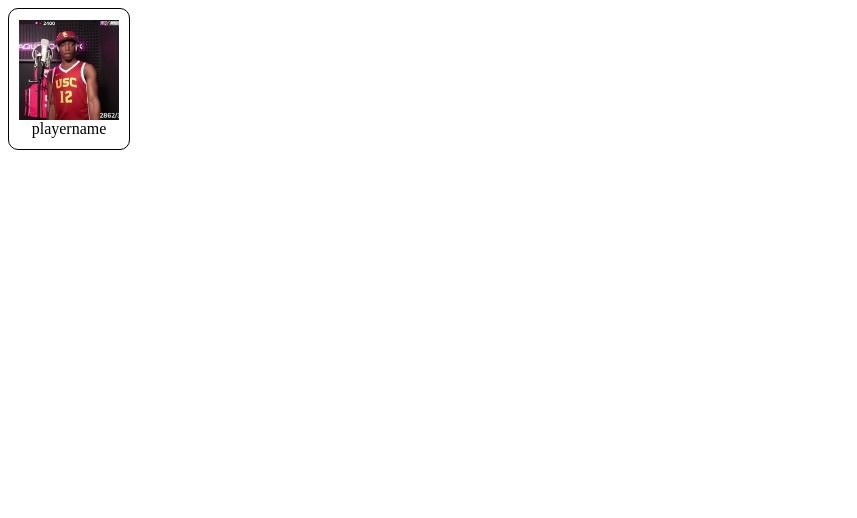
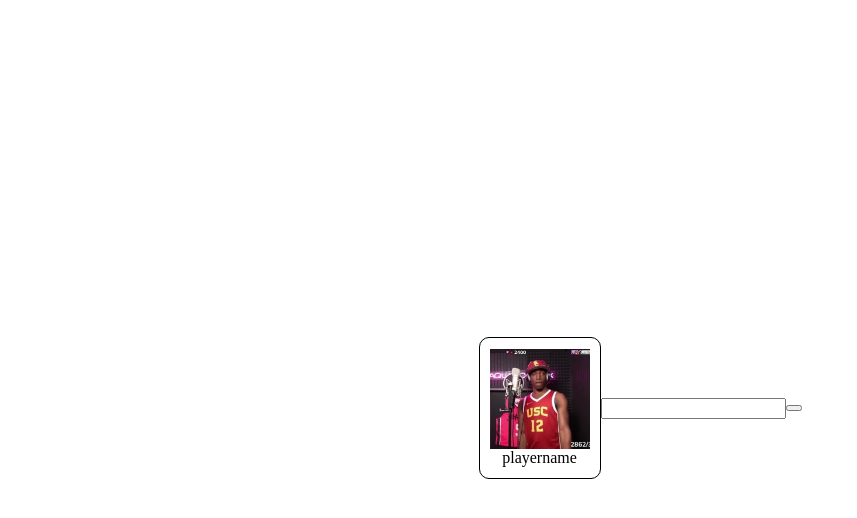
Before and after one commit to amirheyward/auxbattle, a React (Vite) app: page /lobby in a window 1280 px wide. Shown: the top 518 px of the page, without its empty margins (0-857 px from the left). Built offline with nearby package versions, Linux system fonts and the light colour scheme.

Commit message:
added basic front end (no video playing)

```diff
--- a/package.json
+++ b/package.json
@@ -4,14 +4,16 @@
   "version": "0.0.0",
   "type": "module",
   "scripts": {
-    "dev": "vite",
+    "dev": "vite --host 127.0.0.1",
     "build": "tsc -b && vite build",
     "lint": "eslint .",
     "preview": "vite preview"
   },
   "dependencies": {
+    "axios": "^1.18.1",
     "react": "^19.2.7",
-    "react-dom": "^19.2.7"
+    "react-dom": "^19.2.7",
+    "react-router": "^7.18.1"
   },
   "devDependencies": {
     "@babel/core": "^7.29.7",
--- a/src/App.tsx
+++ b/src/App.tsx
@@ -1,9 +1,16 @@
-import './App.css'
-import PlayerCard from './components/PlayerCard'
+import "./App.css";
+import { BrowserRouter, Routes, Route, Navigate } from "react-router";
+import Lobby from "./pages/Lobby";
 
 function App() {
-
-  return <PlayerCard />
+  return (
+    <BrowserRouter>
+      <Routes>
+        <Route path="/" element={<Navigate to="lobby" />} />
+        <Route path="/lobby" element={<Lobby />} />
+      </Routes>
+    </BrowserRouter>
+  );
 }
 
-export default App
+export default App;
--- /dev/null
+++ b/src/pages/Lobby.css
@@ -0,0 +1,6 @@
+.mainContainer {
+  display: flex;
+  justify-content: center;
+  align-items: center;
+  height: 100vh;
+}
--- /dev/null
+++ b/src/pages/Lobby.tsx
@@ -0,0 +1,37 @@
+import PlayerCard from "../components/PlayerCard";
+import "./Lobby.css";
+import { useRef, useState } from "react";
+import axios from "axios";
+
+function Lobby() {
+  const inputRef = useRef<HTMLInputElement>(null);
+  const [content, setContent] = useState("");
+  const [displayOn, setDisplayOn] = useState(false);
+
+  async function findSong() {
+    const query = inputRef.current!.value;
+    const sanQuery = query.trim().replace(/ /g, "%20");
+    try {
+      const response = await axios.get(
+        `http://127.0.0.1:8000/find?q=${sanQuery}`,
+      );
+
+      setDisplayOn(true);
+      const url = response.data.url;
+      setContent(url);
+    } catch (e) {
+      console.error(e);
+    }
+  }
+
+  return (
+    <div className="mainContainer">
+      <PlayerCard />
+      <input ref={inputRef} type="text" />
+      <button onClick={async () => findSong()}></button>
+      {displayOn && <div className="display">{content}</div>}
+    </div>
+  );
+}
+
+export default Lobby;
```
Also changed, not shown: 2 other files (tests, documents, lock files or other folders).
